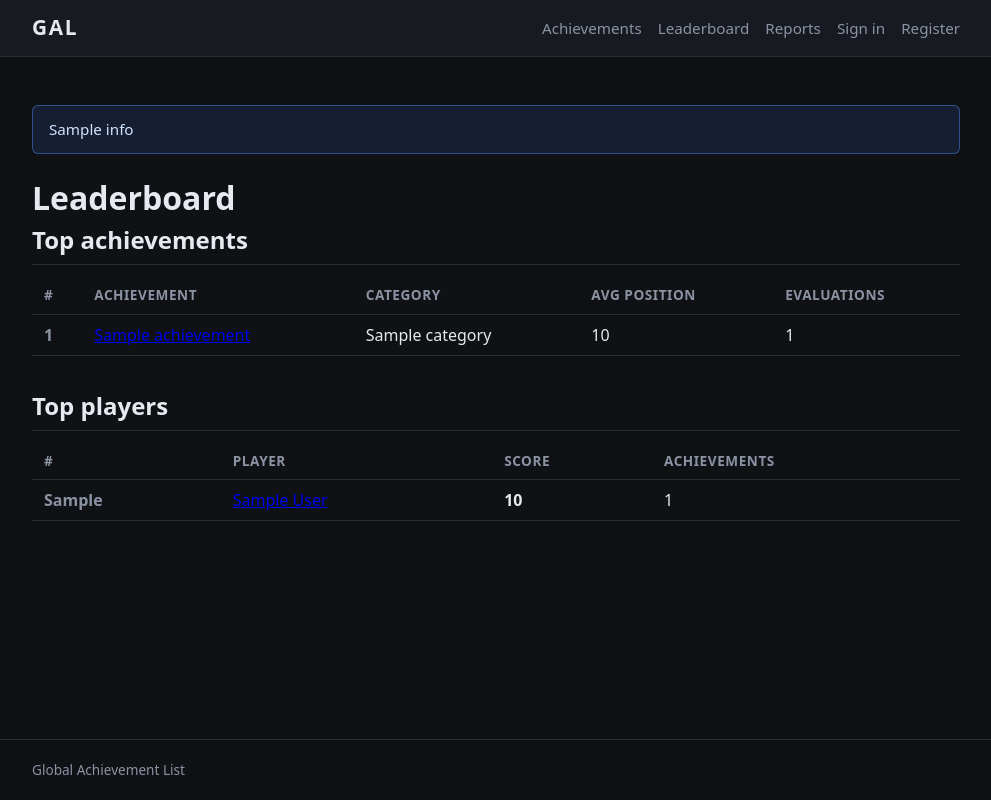
After one commit to lucasteamalt12321/GAL, a FastAPI app: template app/templates/rankings/leaderboard.html in a window 1280 px wide. The commit adds this page. Shown: the whole page, without its empty margins (144-1135 px from the left). Run offline with FastAPI, Linux system fonts and the light colour scheme; the template is opened without the code that fills it: most values are stand-ins (such as "Sample title", 1, 10 or a date in 2020).

Commit message:
feat(d8): player score and leaderboard (player_leaderboard RPC, /leaderboard page)

```diff
--- a/app/main.py
+++ b/app/main.py
@@ -13,6 +13,7 @@ from app.routers import (
     evaluations,
     health,
     moderation,
+    rankings,
     users,
 )
 from app.templating import templates
@@ -39,6 +40,7 @@ app.include_router(achievements.router)
 app.include_router(completions.router)
 app.include_router(evaluations.router)
 app.include_router(moderation.router)
+app.include_router(rankings.router)
 app.include_router(users.router)
 
 
--- a/app/static/css/style.css
+++ b/app/static/css/style.css
@@ -557,3 +557,44 @@ body {
 .scale-list a {
   color: var(--text);
 }
+.leaderboard-section {
+  margin-bottom: 2rem;
+}
+
+.leaderboard-section h2 {
+  border-bottom: 1px solid var(--border);
+  padding-bottom: 0.4rem;
+}
+
+.leaderboard-table {
+  width: 100%;
+  border-collapse: collapse;
+  margin-top: 0.75rem;
+}
+
+.leaderboard-table th,
+.leaderboard-table td {
+  text-align: left;
+  padding: 0.5rem 0.75rem;
+  border-bottom: 1px solid var(--border);
+}
+
+.leaderboard-table th {
+  font-size: 0.85rem;
+  text-transform: uppercase;
+  letter-spacing: 0.04em;
+  color: var(--muted);
+}
+
+.leaderboard-table .lb-rank {
+  font-weight: 700;
+  color: var(--muted);
+}
+
+.leaderboard-table .lb-score {
+  font-weight: 600;
+}
+
+.muted {
+  color: var(--muted);
+}
--- a/app/templates/base.html
+++ b/app/templates/base.html
@@ -12,7 +12,7 @@
       <a class="brand" href="/">GAL</a>
       <nav class="nav">
         <a class="nav-link" href="/achievements">Achievements</a>
-        <a class="nav-link" href="/players">Players</a>
+        <a class="nav-link" href="/leaderboard">Leaderboard</a>
         <a class="nav-link" href="/reports">Reports</a>
         {% if request.state.user %}
           {% if request.state.user.role in ('moderator', 'admin') %}
--- /dev/null
+++ b/app/templates/rankings/leaderboard.html
@@ -0,0 +1,63 @@
+{% extends "base.html" %}
+{% block title %}Leaderboard{% endblock %}
+{% block content %}
+  <h1>Leaderboard</h1>
+
+  <section class="leaderboard-section">
+    <h2>Top achievements</h2>
+    {% if achievements %}
+      <table class="leaderboard-table">
+        <thead>
+          <tr>
+            <th>#</th>
+            <th>Achievement</th>
+            <th>Category</th>
+            <th>Avg position</th>
+            <th>Evaluations</th>
+          </tr>
+        </thead>
+        <tbody>
+          {% for a in achievements %}
+            <tr>
+              <td class="lb-rank">{{ a.rank }}</td>
+              <td><a href="/achievements/{{ a.id }}">{{ a.title }}</a></td>
+              <td>{{ a.category.name if a.category else '—' }}</td>
+              <td>{{ a.average_position|round(2) if a.average_position is not none else '?' }}</td>
+              <td>{{ a.evaluation_count }}</td>
+            </tr>
+          {% endfor %}
+        </tbody>
+      </table>
+    {% else %}
+      <p class="muted">Пока нет ранжированных достижений — появится после того, как достижения получат 3+ оценки.</p>
+    {% endif %}
+  </section>
+
+  <section class="leaderboard-section">
+    <h2>Top players</h2>
+    {% if players %}
+      <table class="leaderboard-table">
+        <thead>
+          <tr>
+            <th>#</th>
+            <th>Player</th>
+            <th>Score</th>
+            <th>Achievements</th>
+          </tr>
+        </thead>
+        <tbody>
+          {% for p in players %}
+            <tr>
+              <td class="lb-rank">{{ p.leaderboard_position }}</td>
+              <td><a href="/users/{{ p.username }}">{{ p.display_name or p.username }}</a></td>
+              <td class="lb-score">{{ p.score }}</td>
+              <td>{{ p.achievement_count }}</td>
+            </tr>
+          {% endfor %}
+        </tbody>
+      </table>
+    {% else %}
+      <p class="muted">Пока нет очков. Очки начисляются за подтверждённые выполнения ранжированных достижений (1000 / rank).</p>
+    {% endif %}
+  </section>
+{% endblock %}
```
Also changed, not shown: app/routers/rankings.py (added, +36 -0 lines), app/services/rankings.py (added, +37 -0 lines), memory_bank/activeContext.md (+9 -5 lines), memory_bank/progress.md (+12 -2 lines), memory_bank/projectbrief.md (+1 -1 lines), scripts/e2e_evaluation_sql.py (+30 -1 lines), tests/test_rankings.py (added, +64 -0 lines), docs/README.md, migrations/007_player_leaderboard.sql (added).
